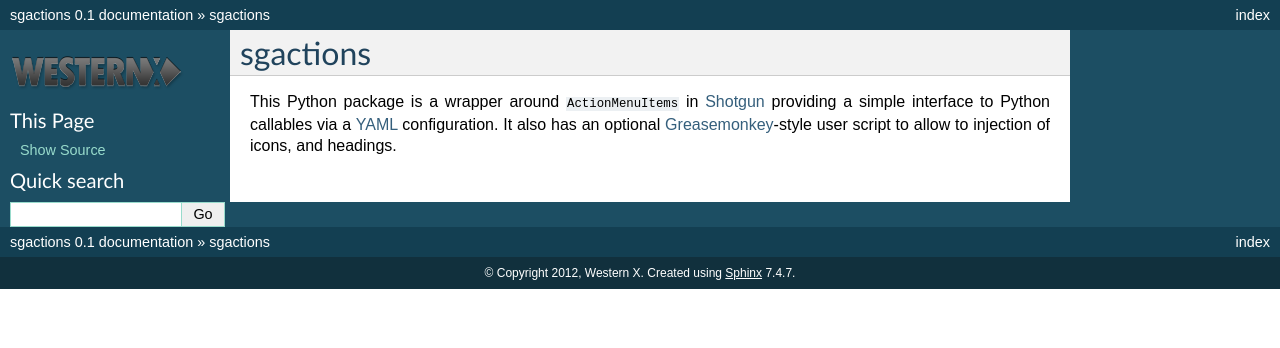
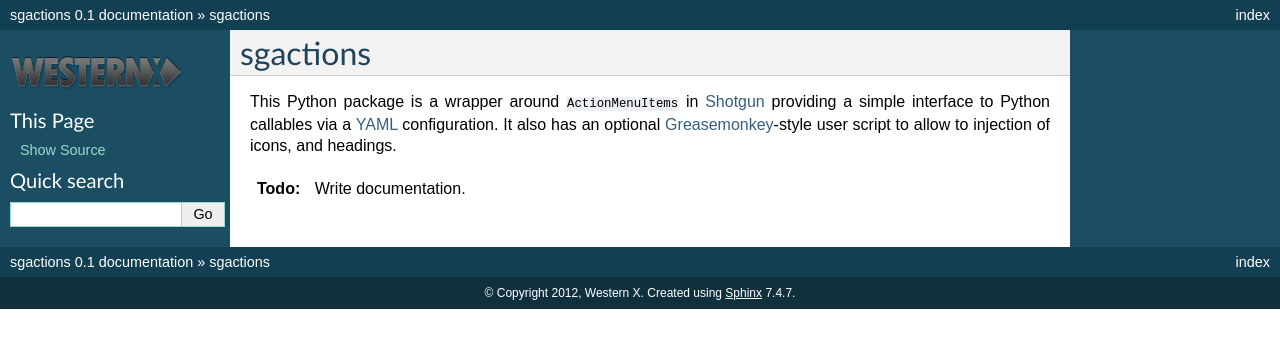
Before and after one commit to vfxetc/sgactions, a Sphinx documentation site: the page built from docs/index.rst, in a window 1280 px wide. Shown: the top 348 px of the page. Built offline with Sphinx 7.4.7, drawn with Linux system fonts in a browser that asks for light colours.

Commit message:
Docs "todo" stub

```diff
--- a/docs/index.rst
+++ b/docs/index.rst
@@ -4,6 +4,9 @@ sgactions
 =========
 
 This Python package is a wrapper around ``ActionMenuItems`` in `Shotgun <http://www.shotgunsoftware.com/>`_ providing a simple interface to Python callables via a `YAML <http://www.yaml.org>`_ configuration. It also has an optional `Greasemonkey <http://en.wikipedia.org/wiki/Greasemonkey>`_-style user script to allow to injection of icons, and headings.
+
+
+.. todo:: Write documentation.
 
 
 ..
```
